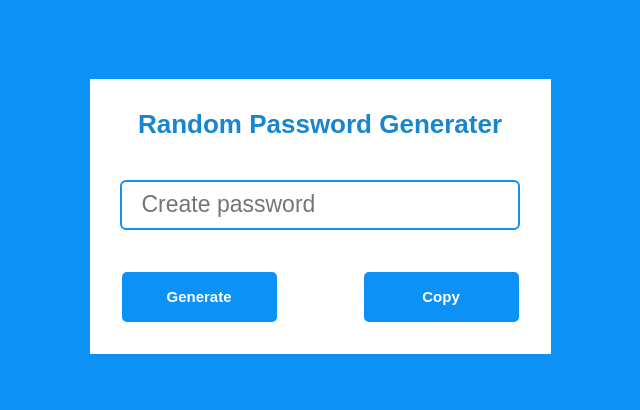
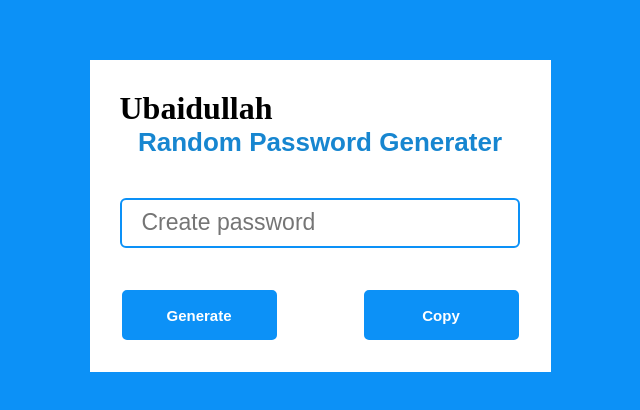
Before and after one commit to UbaidullahMOmer/Random-password-genrator, a plain HTML site: page index.html in a window 1280 px wide. Shown: the part 184-594 px from the top of the page, without its empty margins (320-960 px from the left). Drawn offline with Linux system fonts and the light colour scheme.

Commit message:
Add headingdding

```diff
--- a/index.html
+++ b/index.html
@@ -79,6 +79,7 @@ input::placeholder{
 </head>
 <body>
     <div class="box">
+        <h1>Ubaidullah</h1>
         <h2>Random Password Generater</h2>
         <input type="text" name="" placeholder="Create password" id="password" readonly>
         <table>
```
